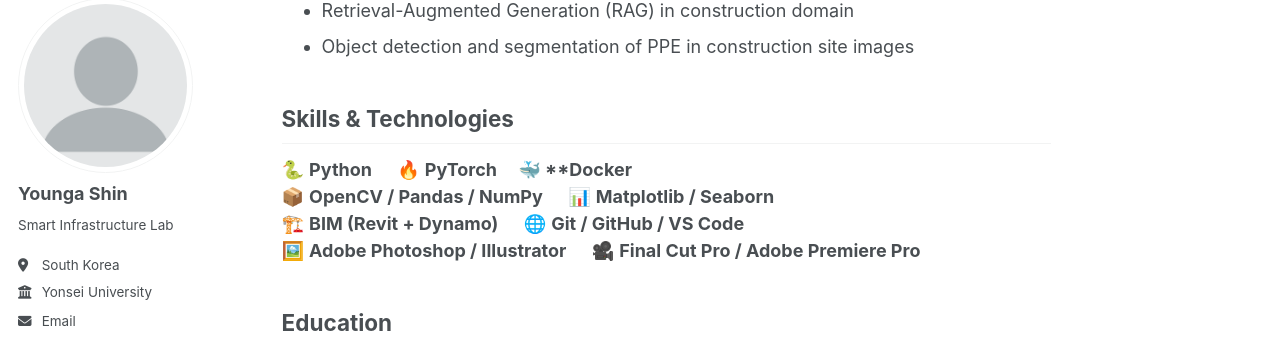
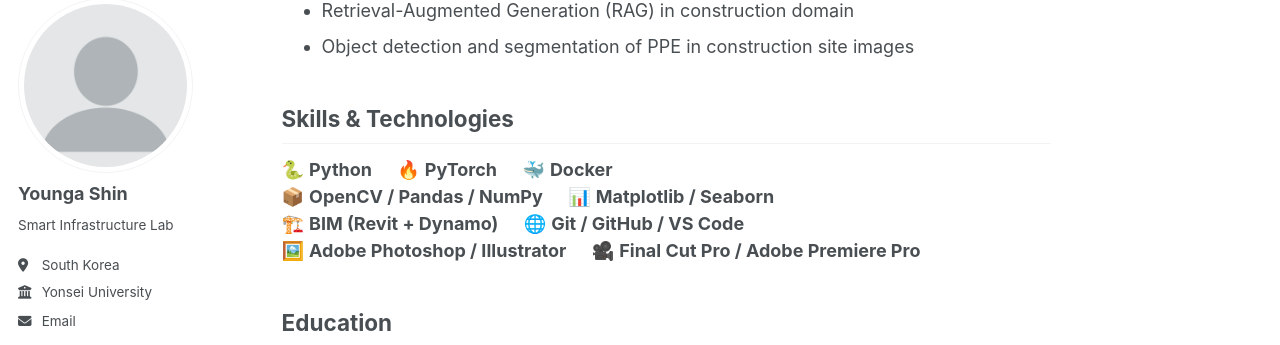
Before and after one commit to shinyounga/shinyounga.github.io, a Jekyll site: the page built from _pages/about.md, in a window 1280 px wide and 900 px high, scrolled down 315 px. Shown: the part 101-446 px from the top of the window. Built offline with Jekyll 4.4.1, drawn with Linux system fonts in a browser that asks for light colours; some web fonts are replaced.

```diff
--- a/_pages/about.md
+++ b/_pages/about.md
@@ -19,7 +19,7 @@ I am a Master student in the Smart Infrastructure Laboratory at Yonsei Universit
 
 ## Skills & Technologies
 
-🐍 **Python** &nbsp;&nbsp;&nbsp; 🔥 **PyTorch &nbsp;&nbsp;&nbsp; 🐳 **Docker**
+🐍 **Python** &nbsp;&nbsp;&nbsp; 🔥 **PyTorch** &nbsp;&nbsp;&nbsp; 🐳 **Docker**
 📦 **OpenCV / Pandas / NumPy** &nbsp;&nbsp;&nbsp; 📊 **Matplotlib / Seaborn**
 🏗️ **BIM (Revit + Dynamo)** &nbsp;&nbsp;&nbsp; 🌐 **Git / GitHub / VS Code**
 🖼️ **Adobe Photoshop /  Illustrator** &nbsp;&nbsp;&nbsp; 🎥 **Final Cut Pro / Adobe Premiere Pro**
```
